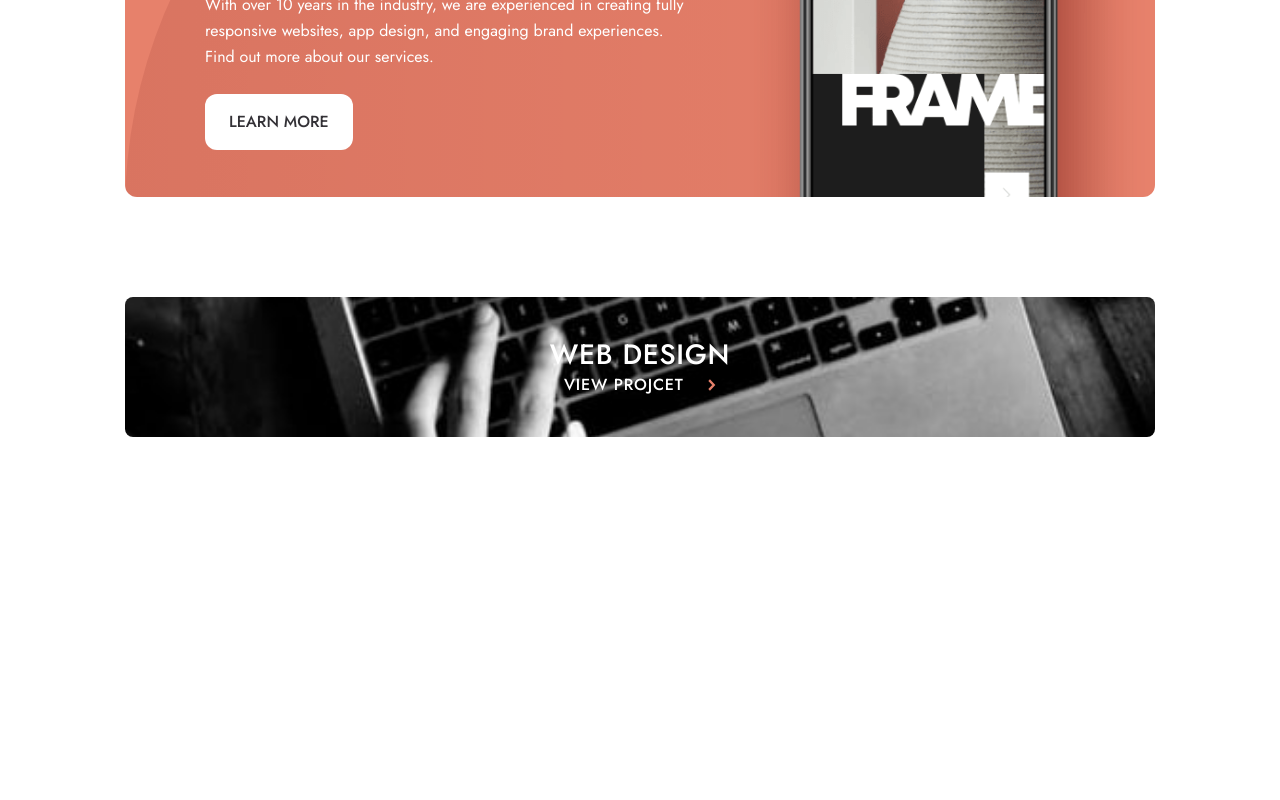
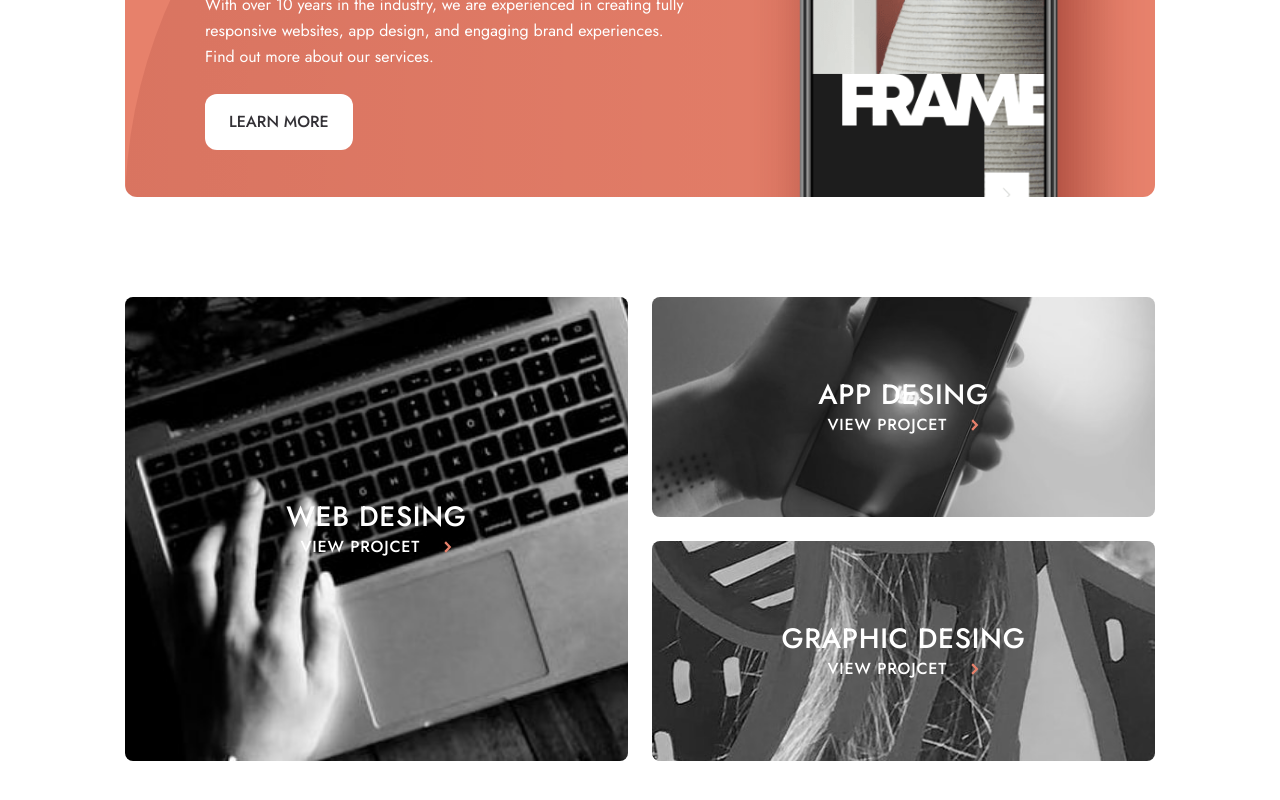
Before and after one commit to EshrakRahman/designo-multi-page-website, a React (Vite) app: page / in a window 1280 px wide. Shown: the part 448-1248 px from the top of the page. Before the commit the page ends 925 px from the top, so only its background shows below. Built offline with nearby package versions, Linux system fonts and the light colour scheme.

Commit message:
service container done

```diff
--- a/src/components/home/ServiceContainer.jsx
+++ b/src/components/home/ServiceContainer.jsx
@@ -1,11 +1,19 @@
-import { Service } from "../shared";
+import { Container, Service } from "../shared";
 
 export default function ServiceContainer() {
   return (
     <>
-      <section>
-        <Service />
-      </section>
+      <Container>
+        <section className="grid grid-cols-1 gap-6 lg:grid-cols-2 lg:grid-rows-2 mb-10">
+          <Service
+            className="lg:row-span-2 "
+            title="web desing"
+            bgImg="bg-web-design"
+          />
+          <Service title="app desing" bgImg="bg-app-design" />
+          <Service title="graphic desing" bgImg="bg-graphic-design" />
+        </section>
+      </Container>
     </>
   );
 }
--- a/src/components/shared/Service.jsx
+++ b/src/components/shared/Service.jsx
@@ -1,14 +1,16 @@
 import { iconRightArrow } from "@/assets";
 import { Container } from ".";
 
-export default function Service() {
+export default function Service({ title, bgImg, className = "" }) {
   return (
     <>
-      <Container>
-        <section className="bg-web-design rounded-lg py-10 mb-10">
-          <div className="info flex flex-col items-center ">
+      <section
+        className={`${bgImg} ${className} rounded-lg py-20 flex items-center justify-center relative group overflow-hidden cursor-pointer`}
+      >
+        <div className="absolute  inset-0 bg-peach opacity-0 group-hover:opacity-90 transition-all duration-300 "></div>
+        <div className="info relative z-10 flex flex-col items-center justify-center ">
           <h3 className="text-[40px] md:text-[28px] font-medium md:leading-9 leading-12 tracking-wide text-white uppercase">
-              web design
+            {title}
           </h3>
           <div className=" flex items-center gap-6">
             <a
@@ -21,7 +23,6 @@ export default function Service() {
           </div>
         </div>
       </section>
-      </Container>
     </>
   );
 }
--- a/src/index.css
+++ b/src/index.css
@@ -141,6 +141,13 @@
     background-position: center;
   }
 
+  .bg-graphic-design {
+    background-image: url("./assets/home/mobile/image-graphic-design.jpg");
+    background-repeat: no-repeat;
+    background-size: cover;
+    background-position: center;
+  }
+
   @media (min-width: 768px) {
     .bg-header-small {
       background-image: url("./assets/shared/desktop/bg-pattern-call-to-action.svg");
@@ -161,6 +168,13 @@
       background-size: cover;
       background-position: center;
     }
+
+    .bg-graphic-design {
+      background-image: url("./assets/home/tablet/image-graphic-design.jpg");
+      background-repeat: no-repeat;
+      background-size: cover;
+      background-position: center;
+    }
   }
 
   @media (min-width: 1023px) {
@@ -177,5 +191,12 @@
       background-size: cover;
       background-position: center;
     }
+
+    .bg-graphic-design {
+      background-image: url("./assets/home/desktop/image-graphic-design.jpg");
+      background-repeat: no-repeat;
+      background-size: cover;
+      background-position: center;
+    }
   }
 }
--- a/src/pages/Home.jsx
+++ b/src/pages/Home.jsx
@@ -6,6 +6,7 @@ import {
   HomeHeader,
   Service,
 } from "@/components";
+import { ServiceContainer } from "@/components/home";
 
 export default function Home() {
   return (
@@ -13,7 +14,7 @@ export default function Home() {
       <MobileNav />
       <DesktopNavbar />
       <HomeHeader />
-      <Service />
+      <ServiceContainer />
     </>
   );
 }
```
Lines whose indentation alone changed are shown as unchanged.
